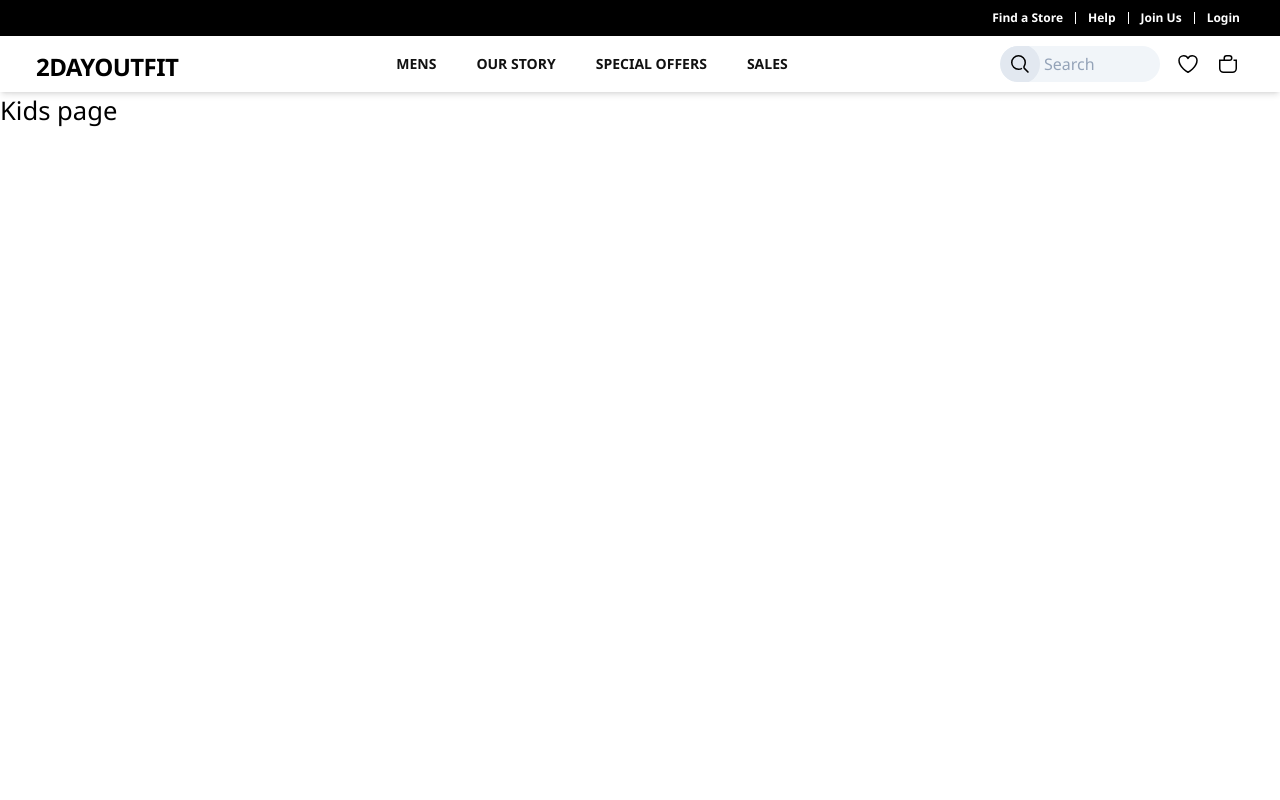
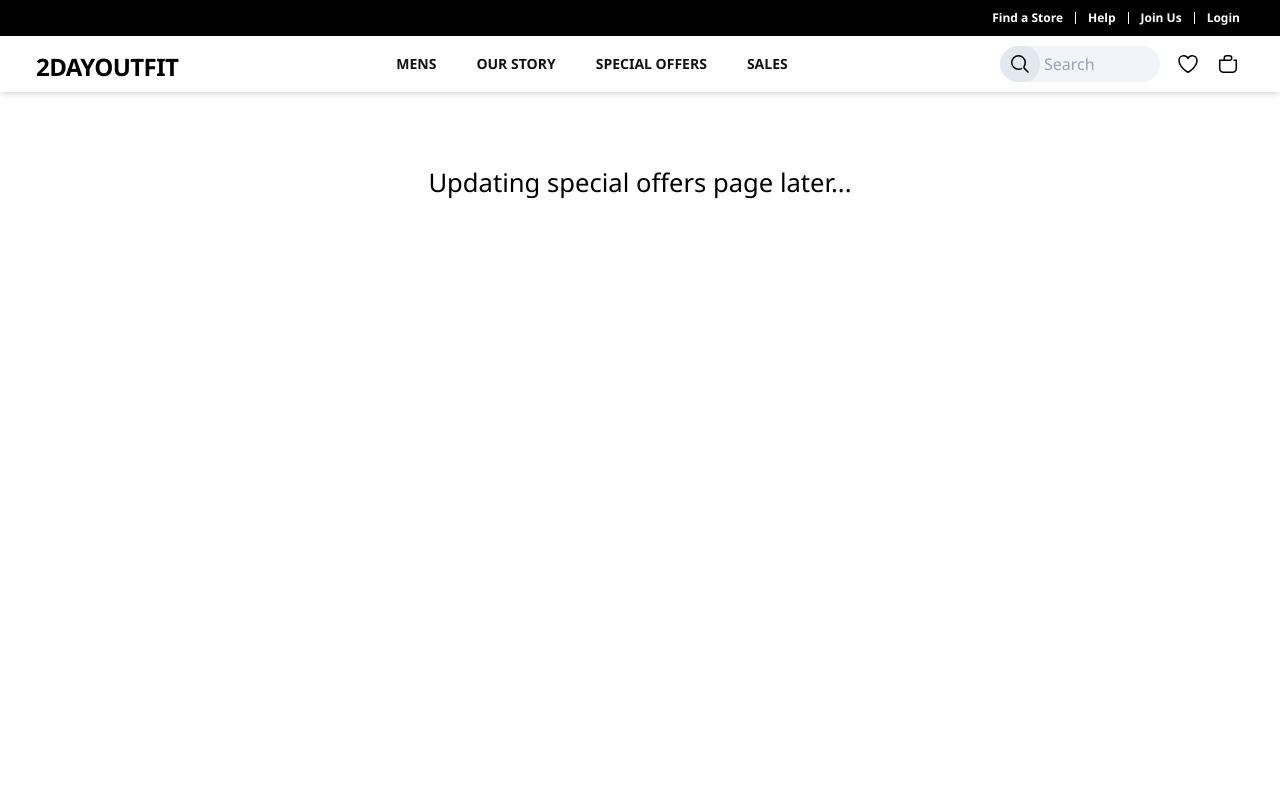
Before and after one commit to MinhQuan124/2dayOutfit, a React (Create React App) app: page /special-offers in a window 1280 px wide. Shown: the top 800 px of the page. Built offline with nearby package versions, Linux system fonts and the light colour scheme.

Commit message:
update header

```diff
--- a/src/layouts/DefaultLayout/Header/components/NavigationMenu/index.js
+++ b/src/layouts/DefaultLayout/Header/components/NavigationMenu/index.js
@@ -76,7 +76,7 @@ function NavigationMenu() {
       </li>
 
       <li className="ct-navigation-menu-item">
-        <Link className="block p-1 py-0" to="/special-offer">
+        <Link className="block p-1 py-0" to="/special-offers">
           Special Offers
         </Link>
       </li>
--- a/src/layouts/DefaultLayout/Header/components/SliderNavbar/index.js
+++ b/src/layouts/DefaultLayout/Header/components/SliderNavbar/index.js
@@ -138,7 +138,7 @@ function SliderNavbar({ toggleMenu, animate }) {
           </button>
 
           <button className="ct-navigation-menu-item-mobile">
-            <Link to="/special-offer">Special Offers</Link>
+            <Link to="/special-offers">Special Offers</Link>
           </button>
 
           <button className="ct-navigation-menu-item-mobile">
--- a/src/pages/OurStory/index.js
+++ b/src/pages/OurStory/index.js
@@ -1,5 +1,9 @@
-function Shoes() {
-  return <h2>Shoes page</h2>;
+function OurStory() {
+  return (
+    <div className="p-4 lg:p-8">
+      <h2 className="text-center mt-10">Updating our story page later...</h2>
+    </div>
+  );
 }
 
-export default Shoes;
+export default OurStory;
--- a/src/pages/Sales/index.js
+++ b/src/pages/Sales/index.js
@@ -1,5 +1,9 @@
 function Sales() {
-  return <h2>Sales page</h2>;
+  return (
+    <div className="p-4 lg:p-8">
+      <h2 className="text-center mt-10">Updating sales page later...</h2>
+    </div>
+  );
 }
 
 export default Sales;
--- a/src/pages/SpecialOffers/index.js
+++ b/src/pages/SpecialOffers/index.js
@@ -1,5 +1,11 @@
-function Kids() {
-  return <h2>Kids page</h2>;
+function SpecialOffer() {
+  return (
+    <div className="p-4 lg:p-8">
+      <h2 className="text-center mt-10">
+        Updating special offers page later...
+      </h2>
+    </div>
+  );
 }
 
-export default Kids;
+export default SpecialOffer;
```
